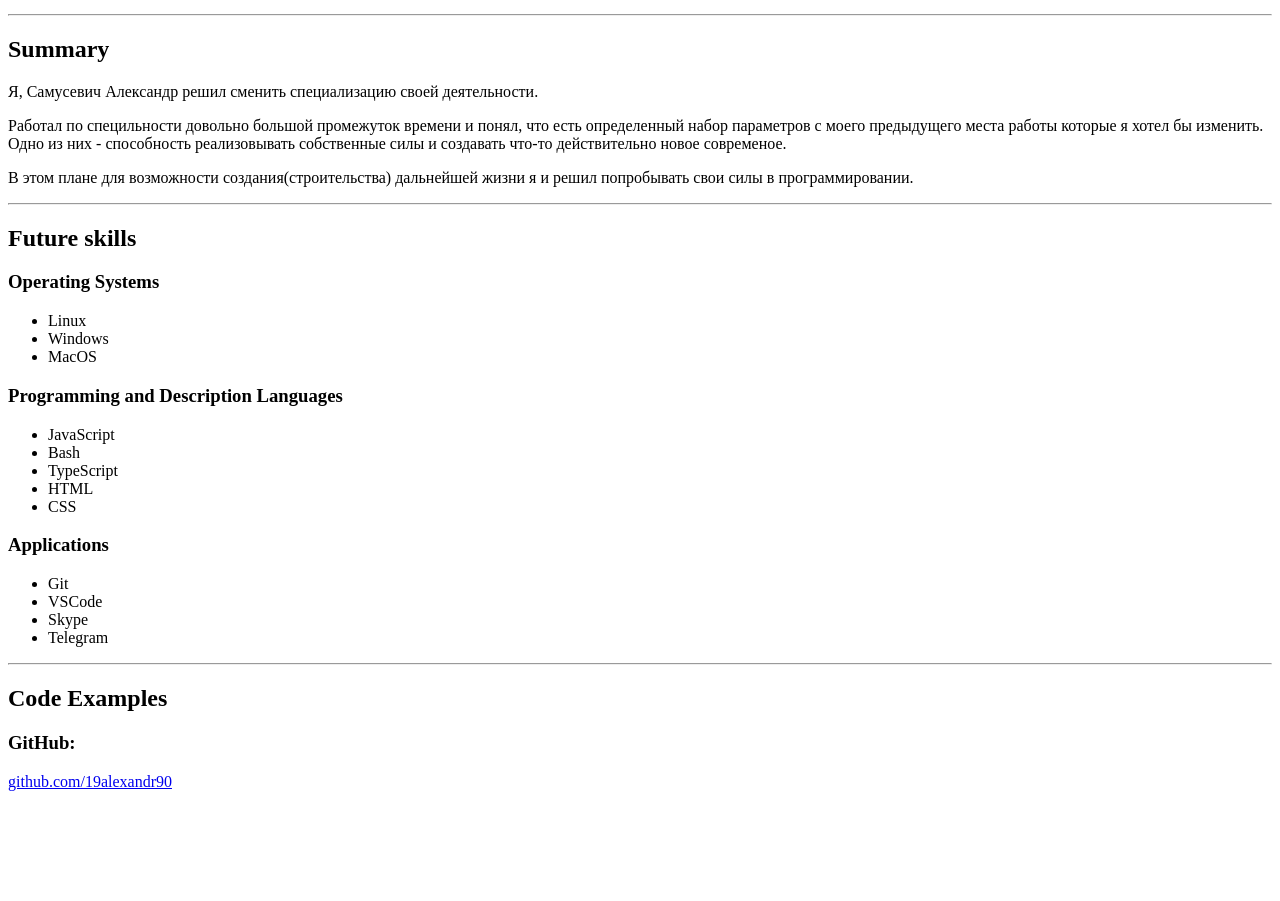
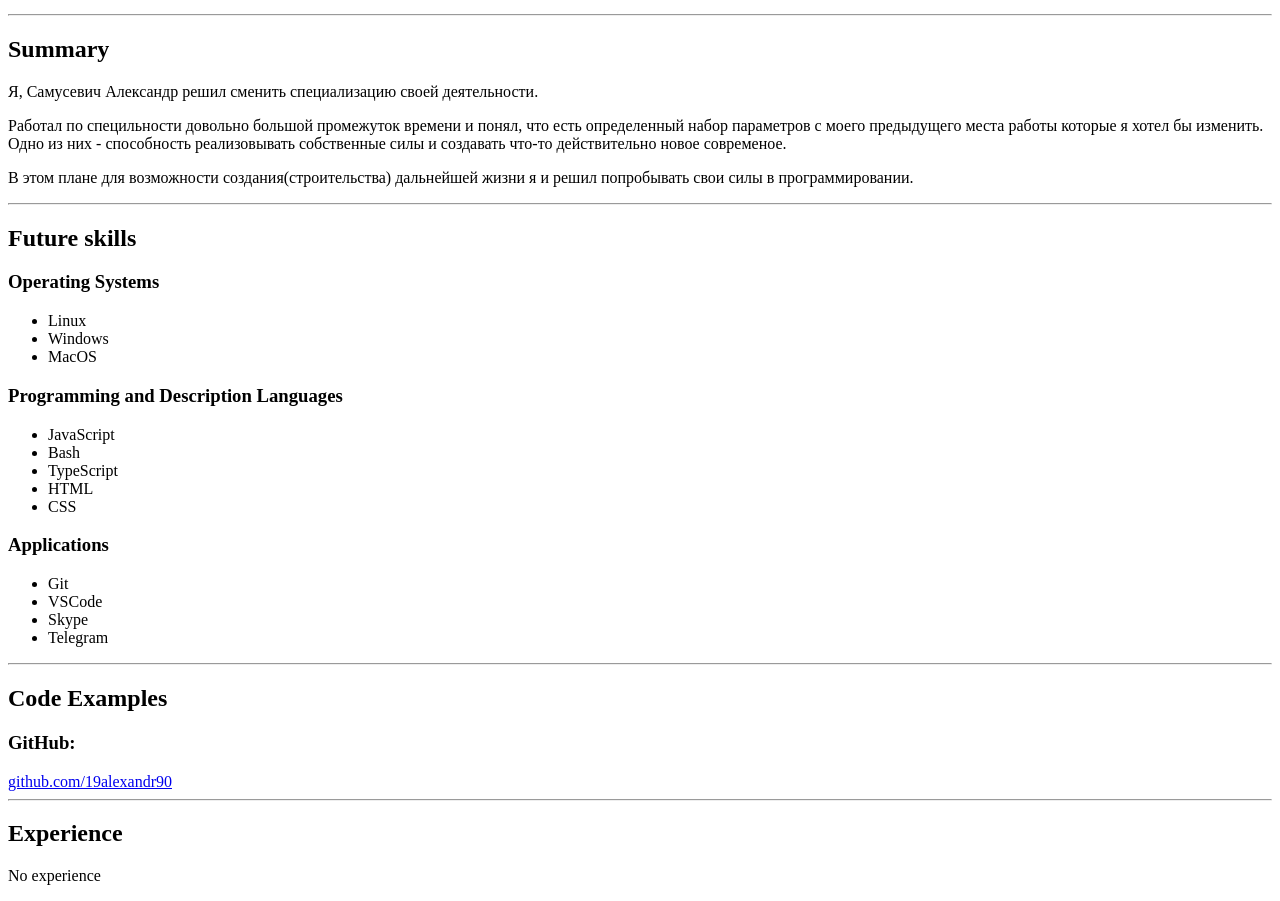
Before and after one commit to 19alexandr90/rsschool-codejam1-cv, a plain HTML site: page index.html in a window 1280 px wide. Shown: the part 201-1102 px from the top of the page. Before the commit the page ends 1000 px from the top, so only its background shows below. Drawn offline with Linux system fonts and the light colour scheme.

Commit message:
docs: add no experience info

```diff
--- a/index.html
+++ b/index.html
@@ -75,5 +75,12 @@
             <h3>GitHub:</h3>
             <a href="https://github.com/19alexandr90">github.com/19alexandr90</a>
         </section>
+
+        <hr>
+
+        <section class="experience">
+            <h2 class="title">Experience</h2>
+            <p>No experience</p>
+        </section>
     </body>
 </html>
```
